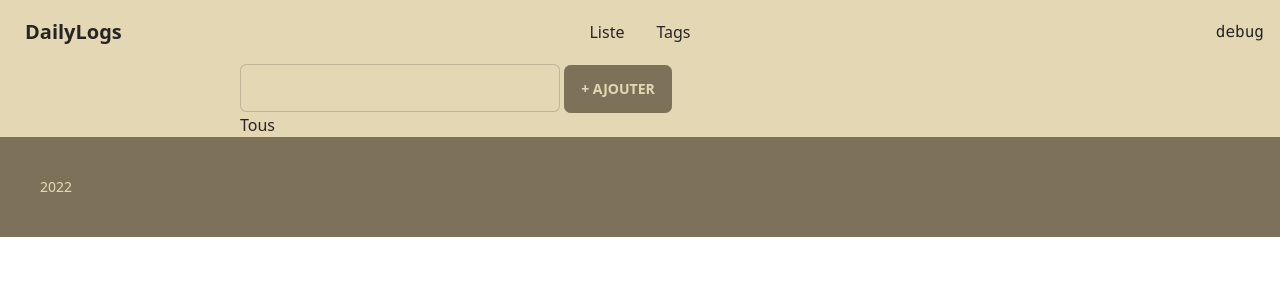
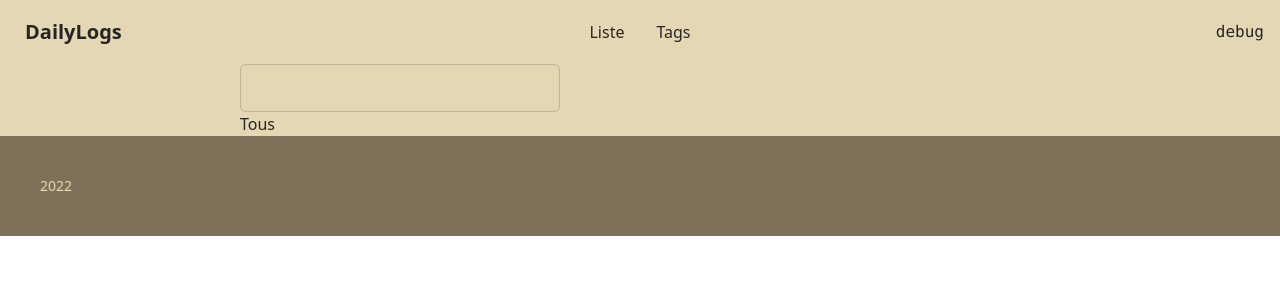
Before and after one commit to thi3rry/dailylogs, a SvelteKit app: page / in a window 1280 px wide. Shown: the top 300 px of the page. Built offline with nearby package versions, Linux system fonts and the light colour scheme; what short-unique-id would draw is missing.

Commit message:
fix: remove unused AddForm props

```diff
--- a/src/components/AddForm.svelte
+++ b/src/components/AddForm.svelte
@@ -5,8 +5,6 @@
 
     export let defaultTag = '';
     export let summary = '';
-    export let items;
-    export let submit;
     const addItem = () => {
         let tag = '';
         if (summary === '') return;
@@ -24,7 +22,6 @@
         summary = '';
     }
 </script>
-<form class="add" on:submit|preventDefault>
+<form class="add" on:submit|preventDefault={addItem}>
     <input bind:value={summary} class="input input-bordered input-md w-full max-w-xs" />
-    <button on:click={addItem} class="btn">+ Ajouter</button>
 </form>
```
